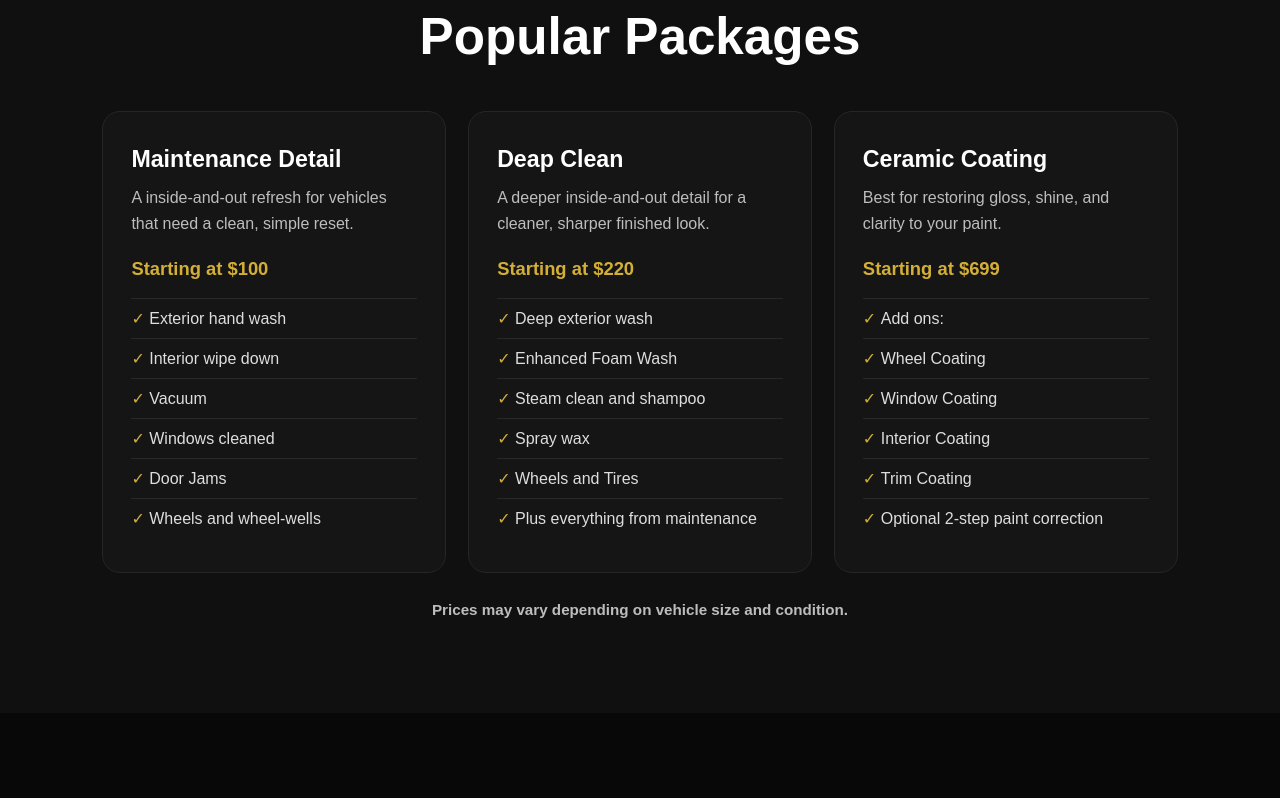
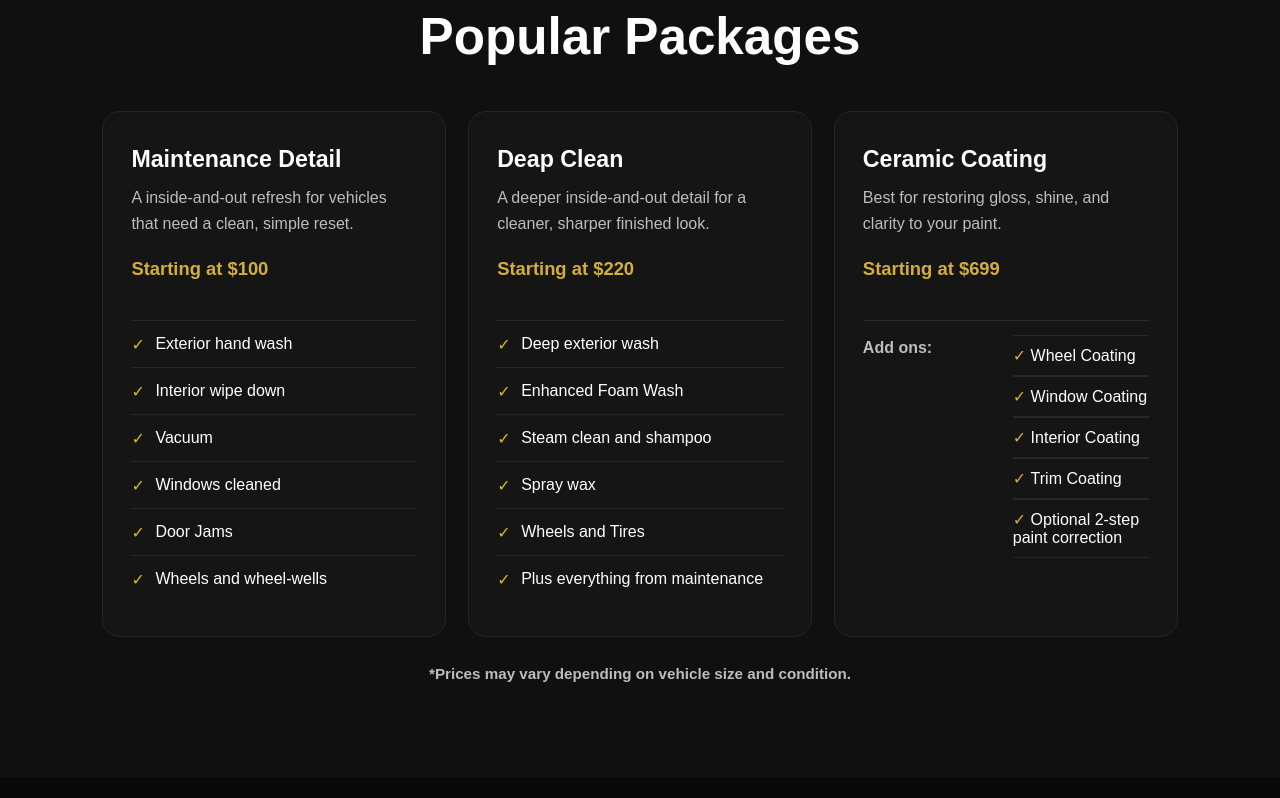
Before and after one commit to sharnpreetsidhu/next-level-auto-care, a React (Vite) app: page / in a window 1280 px wide. Shown: the part 915-1713 px from the top of the page. Built offline with nearby package versions, Linux system fonts and the light colour scheme.

Commit message:
added subpageso

```diff
--- a/index.html
+++ b/index.html
@@ -2,9 +2,9 @@
 <html lang="en">
   <head>
     <meta charset="UTF-8" />
-    <link rel="icon" type="image/svg+xml" href="/favicon.svg" />
+    <link rel="icon" type="image/jpeg" href="/logo.jpg" />
     <meta name="viewport" content="width=device-width, initial-scale=1.0" />
-    <title>next-level-auto-care</title>
+    <title>Next Level Auto Care</title>
   </head>
   <body>
     <div id="root"></div>
--- a/src/App.css
+++ b/src/App.css
@@ -1618,3 +1618,62 @@ footer {
     object-fit: contain;
   }
 }
+
+.addon-list {
+  margin-top: 18px;
+  padding-top: 14px;
+  border-top: 1px solid rgba(255, 255, 255, 0.1);
+}
+
+.addon-title {
+  color: #ffffff;
+  font-size: 1rem;
+  font-weight: 700;
+  margin: 0 0 12px;
+}
+
+
+
+.addon-list li {
+  color: #ffffff;
+  padding: 10px 0;
+  border-bottom: 1px solid rgba(255, 255, 255, 0.08);
+}
+
+.package-items,
+.addon-items {
+  list-style: none;
+  padding: 0;
+  margin: 22px 0 0;
+}
+
+.package-items li,
+.addon-items li {
+  position: relative;
+  padding: 14px 0 14px 24px;
+  border-top: 1px solid rgba(255, 255, 255, 0.08);
+  color: #ffffff;
+}
+
+.package-items li::before,
+.addon-items li::before {
+  content: '✓';
+  position: absolute;
+  left: 0;
+  color: #d6b91f;
+  font-weight: 700;
+}
+
+.addon-list {
+  margin-top: 22px;
+}
+
+.addon-title {
+  color: #ffffff;
+  font-weight: 700;
+  margin: 0 0 0;
+}
+
+.addon-items {
+  margin-top: 10px;
+}
--- a/src/App.jsx
+++ b/src/App.jsx
@@ -291,18 +291,18 @@ function Packages() {
 
     ],
   },
+
   {
   name: 'Ceramic Coating',
   price: 'Starting at $699',
   description: 'Best for restoring gloss, shine, and clarity to your paint.',
-    items: [
-      'Add ons:',
+  addOnTitle: 'Add ons:',
+  addOns: [
     'Wheel Coating',
     'Window Coating',
     'Interior Coating',
     'Trim Coating',
     'Optional 2-step paint correction',
-
   ],
 },
 ];
@@ -319,16 +319,31 @@ function Packages() {
 <p>{pkg.description}</p>
 <strong className="package-price">{pkg.price}</strong>
 
-<ul>
-              {pkg.items.map((item, itemIndex) => (
-                <li key={itemIndex}>{item}</li>
+{pkg.items && (
+  <ul className="package-items">
+    {pkg.items.map((item, index) => (
+      <li key={index}>{item}</li>
     ))}
   </ul>
+)}
+
+
+{pkg.addOns && (
+  <div className="addon-list">
+    <p className="addon-title">{pkg.addOnTitle}</p>
+
+    <ul>
+      {pkg.addOns.map((addon, index) => (
+        <li key={index}>{addon}</li>
+      ))}
+    </ul>
+  </div>
+)}
           </div>
         ))}
       </div>
       <p className="package-note">
-  Prices may vary depending on vehicle size and condition.
+  *Prices may vary depending on vehicle size and condition.
 </p>
     </section>
   );
```
Lines whose indentation alone changed are shown as unchanged.
